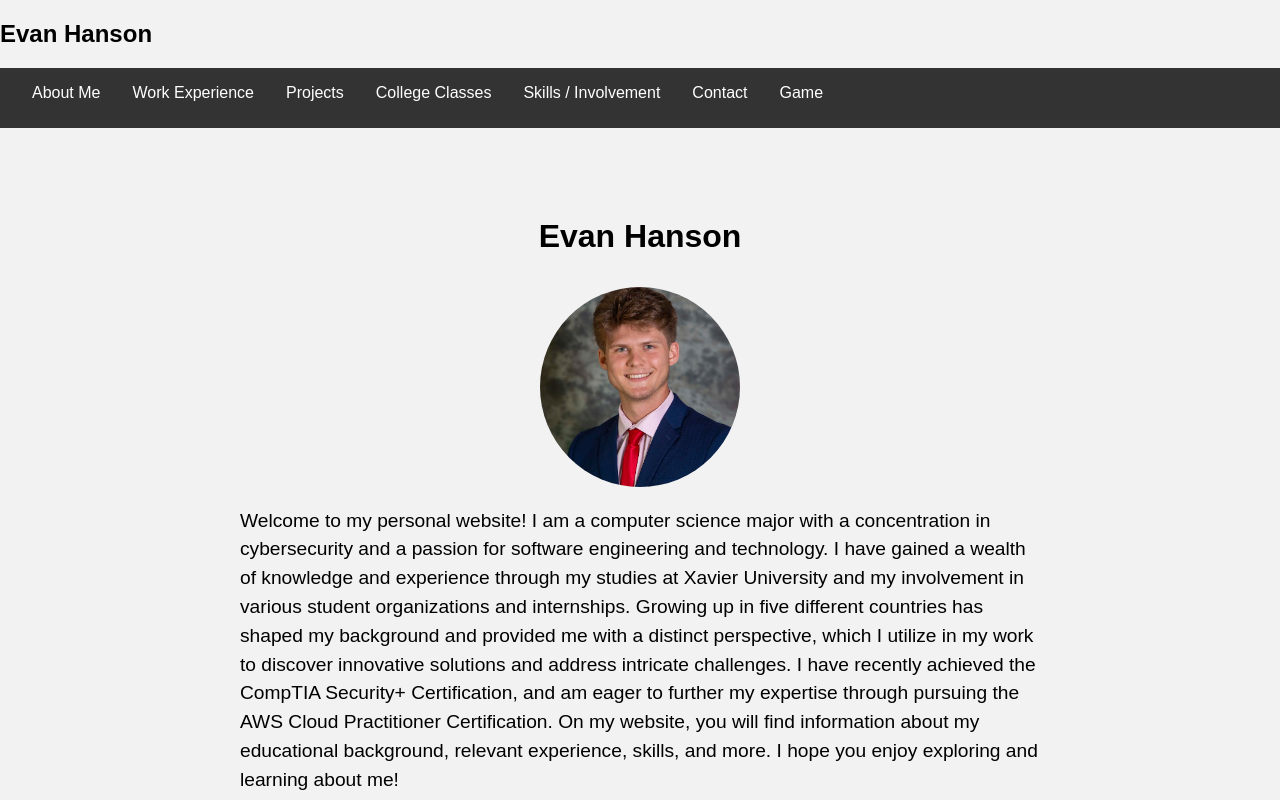
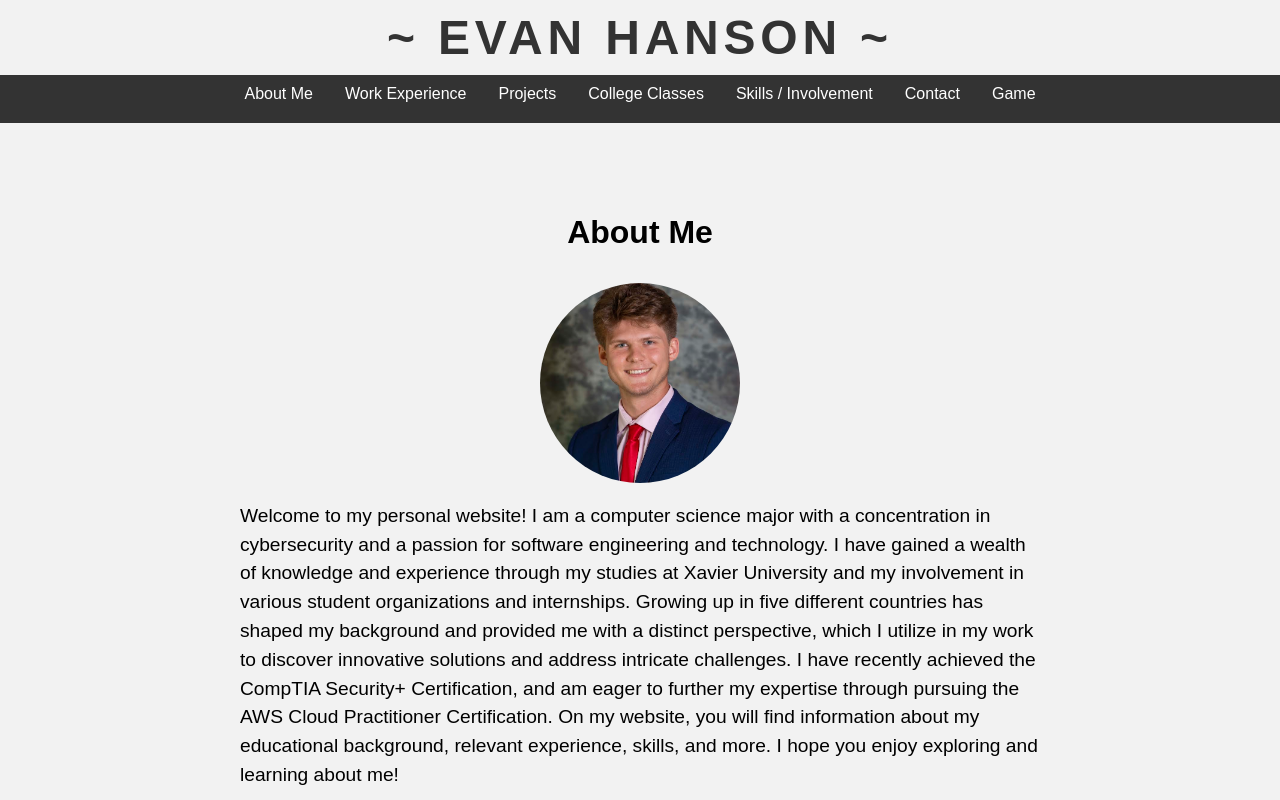
Before and after one commit to EvanHanson234/Personal_Porfolio, a plain HTML site: page HTML/index.html in a window 1280 px wide. Shown: the top 800 px of the page. Drawn offline with Linux system fonts and the light colour scheme; files whose address does not match are found by name.

Commit message:
Centered Navigation. Other edits

```diff
--- a/HTML/index.html
+++ b/HTML/index.html
@@ -6,7 +6,7 @@
     <link rel="stylesheet" type="text/css" href="../Stylesheet.css">
   </head>
   <body>
-    <h2>Evan Hanson</h2>
+    <h2 class="top_title">~ Evan Hanson ~</h2>
     <header>
       <nav>
         <ul>
@@ -22,7 +22,7 @@
     </header>
     <main>
       <section id="about">
-        <h2>Evan Hanson</h2>
+        <h2>About Me</h2>
         <img src="../images/Profile Pic.JPG" alt="Profile Image" id="profile-pic">
         <p>Welcome to my personal website! I am a computer science major with a concentration
             in cybersecurity and a passion for software engineering and technology. I have gained
--- a/Stylesheet.css
+++ b/Stylesheet.css
@@ -32,10 +32,11 @@ header {
   background-color: #333;
   color: #fff;
   display: flex;
-  justify-content: space-between;
+  justify-content: center;
   align-items: center;
   text-align: center;
   padding: 1em;
+  height: 16px;
 }
 
 header nav ul {
@@ -96,6 +97,17 @@ section textarea {
   margin-bottom: 1em;
   padding: 0.5em;
   width: 100%;
+}
+
+/*TOP TITLE*/
+.top_title {
+  font-size: 3em;
+  font-weight: bold;
+  text-align: center;
+  text-transform: uppercase;
+  letter-spacing: 0.1em;
+  color: #333;
+  margin: 10px;
 }
 
 /*Lists*/
```
Also changed, not shown: HTML/college_classes.html (+1 -0 lines), HTML/game.html (+2 -1 lines), HTML/projects.html (+1 -0 lines), HTML/skills_involvement.html (+2 -1 lines), HTML/work_experience.html (+1 -0 lines).
